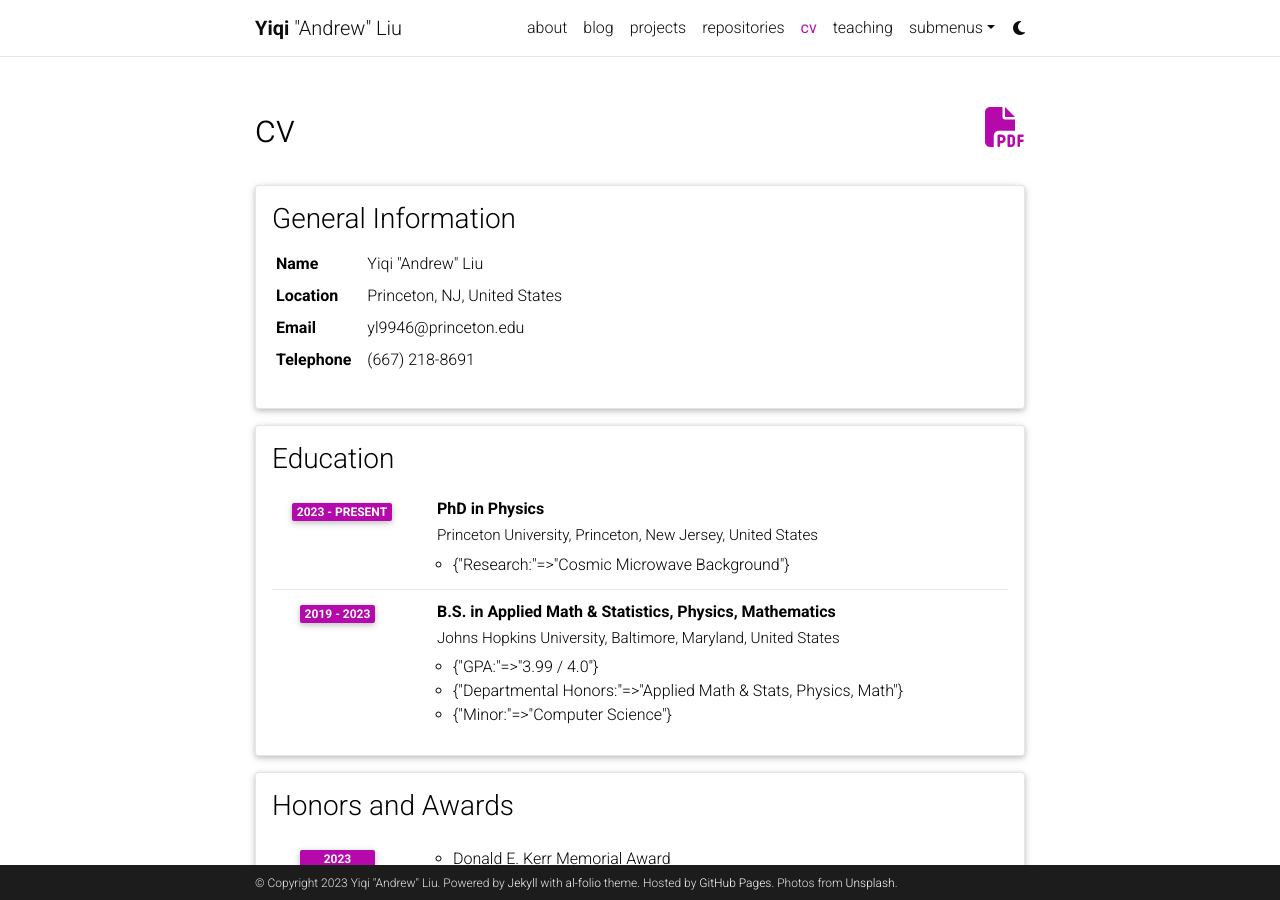
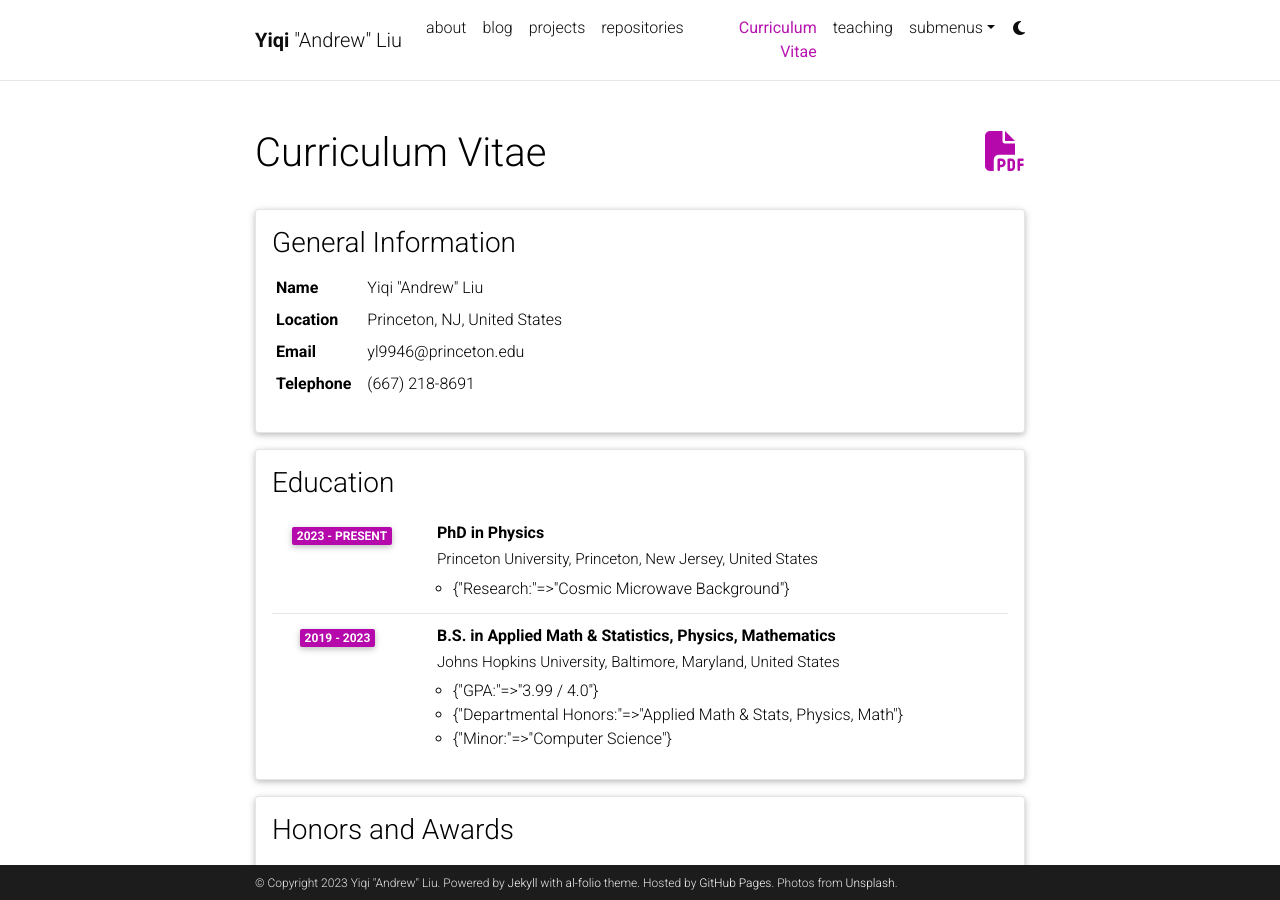
Before and after one commit to liuyiqiandrew/liuyiqiandrew.github.io, a Jekyll site: the page built from _pages/cv.md, in a window 1280 px wide and 900 px high. Built offline with Jekyll 4.4.1, drawn with Linux system fonts in a browser that asks for light colours; comment, search, counter and statistics services are not loaded; a style sheet for code colours, icons or effects is not loaded.

Commit message:
add pdf cv

```diff
--- a/_pages/cv.md
+++ b/_pages/cv.md
@@ -1,8 +1,8 @@
 ---
 layout: cv
 permalink: /cv/
-title: cv
+title: Curriculum Vitae
 nav: true
 nav_order: 4
-cv_pdf: example_pdf.pdf
+cv_pdf: Andrew_CV.pdf
 ---
```
Also changed, not shown: 1 other file.
